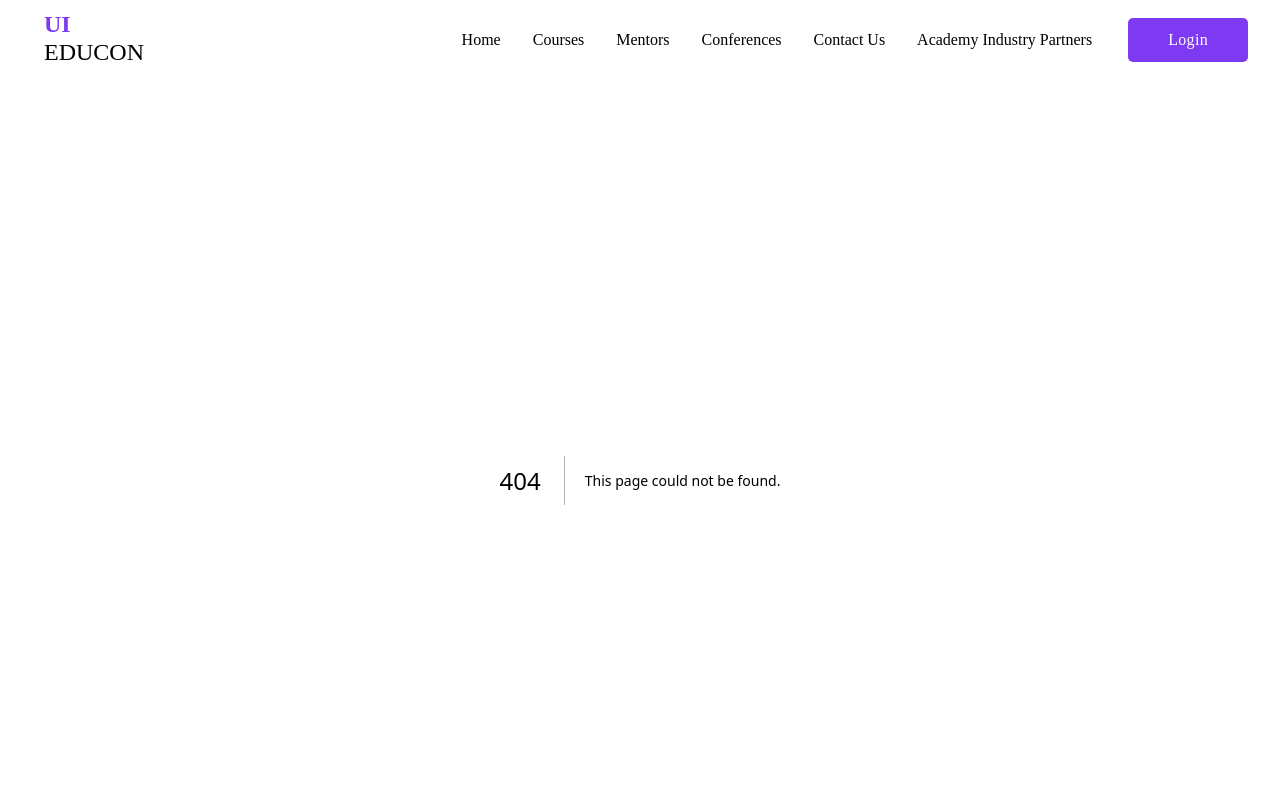
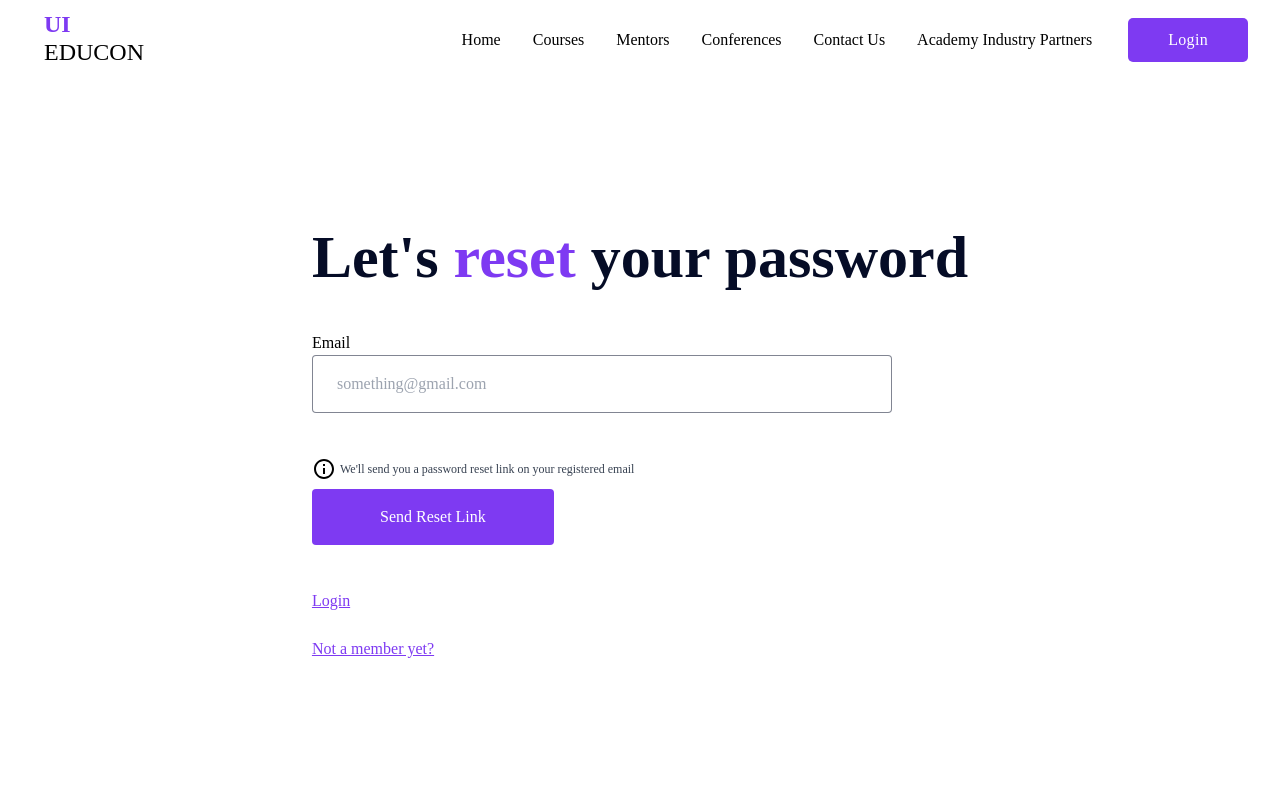
Before and after one commit to ui-educon/uieducon-app, a Next.js app: page /forgot-password in a window 1280 px wide. Before the commit this address had no page. Shown: the top 800 px of the page. Built offline with nearby package versions, Linux system fonts and the light colour scheme; no server answers.

Commit message:
Forgot password implementation

```diff
--- a/package.json
+++ b/package.json
@@ -9,6 +9,10 @@
     "lint": "next lint"
   },
   "dependencies": {
+    "@emotion/react": "^11.11.1",
+    "@emotion/styled": "^11.11.0",
+    "@mui/icons-material": "^5.14.15",
+    "@mui/material": "^5.14.15",
     "@tailwindcss/forms": "^0.5.6",
     "@tailwindcss/typography": "^0.5.10",
     "@types/node": "20.8.8",
@@ -24,6 +28,7 @@
     "react": "18.2.0",
     "react-dom": "18.2.0",
     "react-hook-form": "^7.47.0",
+    "react-hot-toast": "^2.4.1",
     "react-spinners": "^0.13.8",
     "swiper": "9.3.2",
     "tailwindcss": "3.3.3",
--- a/src/pages/_app.tsx
+++ b/src/pages/_app.tsx
@@ -2,11 +2,13 @@ import Layout from "@/components/Layout/Layout";
 import "@/styles/globals.css";
 import type { AppProps } from "next/app";
 import "@/css/globalStyles.css";
+import { Toaster } from 'react-hot-toast'
 
 export default function App({ Component, pageProps }: AppProps) {
   return (
     <Layout>
       <Component {...pageProps} />
+      <Toaster containerClassName="mt-20" />
     </Layout>
   );
 }
--- /dev/null
+++ b/src/pages/forgot-password.tsx
@@ -0,0 +1,18 @@
+import ForgotPasswordIndexContainer from '@/routes/forgot-password/forgot-password-index-container'
+import Head from 'next/head'
+import React from 'react'
+
+type Props = {}
+
+const ForgotPassword = (props: Props) => {
+  return (
+    <>
+      <Head>
+        <title>Forgot Password</title>
+      </Head>
+      <ForgotPasswordIndexContainer />
+    </>
+  )
+}
+
+export default ForgotPassword
--- /dev/null
+++ b/src/routes/forgot-password/forgot-password-index-container.tsx
@@ -0,0 +1,64 @@
+import { TextInput } from '@/components/common/text-input'
+import Link from 'next/link'
+import React from 'react'
+import useForgotPasswordIndexContainer from './use-forgot-password-index-container'
+import Button from '@/components/common/button'
+import InfoOutlinedIcon from '@mui/icons-material/InfoOutlined';
+
+type Props = {}
+
+const ForgotPasswordIndexContainer = (props: Props) => {
+
+  const { control, forgotPasswordClickHandler, buttonLoading } = useForgotPasswordIndexContainer();
+
+  return (
+    <main className='h-[calc(100vh-72px)] flex justify-center items-center common-frame-box'>
+      <div className='space-y-11'>
+        <h1 className='lg:text-6xl xs:text-4xl text-2xl font-bold'>
+          <span className='text-[#050C26]'>Let&#39;s </span>
+          <span className='text-[#7E3AF2]'>reset </span>
+          <span className='text-[#050C26]'>your password</span>
+        </h1>
+
+        <div className='w-[580px]'>
+          <div className='space-y-6'>
+            <TextInput
+              name='email'
+              control={control}
+              label='Email'
+              pattern={{ value: /^[A-Z0-9._%+-]+@[A-Z0-9.-]+\.[A-Z]{2,}$/i, message: "" }}
+              placeholder='something@gmail.com'
+              containerClassName='flex flex-col'
+              errorMessage='Please provide a valid email'
+              inputClassName='py-4 px-6 border border-[#050C2680] rounded-[4px]'
+              type='email'
+              required
+            />
+          </div>
+        </div>
+
+        <div className='space-y-2'>
+          <div className='flex gap-1 items-center'>
+            <InfoOutlinedIcon className='w-4' />
+            <p className='text-gray-700 text-xs'>We&#39;ll send you a password reset link on your registered email</p>
+          </div>
+          <Button
+            loading={buttonLoading}
+            className='w-[242px] py-4 bg-[#7E3AF2] rounded-[4px] text-white'
+            onClick={forgotPasswordClickHandler}
+          >
+            Send Reset Link
+          </Button>
+        </div>
+
+        <div className='flex flex-col gap-6'>
+          <Link href={'/login'} className='text-[#7E3AF2] font-medium w-fit underline'>Login</Link>
+          <Link href={'/register'} className='text-[#7E3AF2] font-medium w-fit underline'>Not a member yet?</Link>
+        </div>
+
+      </div>
+    </main>
+  )
+}
+
+export default ForgotPasswordIndexContainer
--- /dev/null
+++ b/src/routes/forgot-password/use-forgot-password-index-container.ts
@@ -0,0 +1,36 @@
+import { resetPasswordHandler } from '@/utils/auth/ResetPassword';
+import { useRouter } from 'next/router';
+import { useState } from 'react'
+import { useForm } from 'react-hook-form';
+import toast from 'react-hot-toast';
+
+const useForgotPasswordIndexContainer = () => {
+
+  const {
+    control,
+    handleSubmit
+  } = useForm();
+
+  const router = useRouter();
+
+  const [buttonLoading, setButtonLoading] = useState(false);
+
+  const forgotPasswordClickHandler = handleSubmit(async (data: any) => {
+    setButtonLoading(true);
+
+    const res = await resetPasswordHandler(data.email);
+
+    if (res.type === "success") {
+      router.push('/login')
+      toast.success("We've emailed you a reset password link", { duration: 10000 });
+    } else {
+      toast.error(res.message);
+    }
+
+    setButtonLoading(false);
+  })
+
+  return { control, forgotPasswordClickHandler, buttonLoading }
+}
+
+export default useForgotPasswordIndexContainer
--- a/src/routes/register/use-register-index-container.ts
+++ b/src/routes/register/use-register-index-container.ts
@@ -2,6 +2,7 @@ import { userRegistrationHandler } from '@/utils/auth/SignupMethods';
 import { useRouter } from 'next/router';
 import React, { useState } from 'react'
 import { useForm } from 'react-hook-form';
+import toast from 'react-hot-toast';
 
 const useRegisterIndexContainer = () => {
   const {
@@ -23,6 +24,7 @@ const useRegisterIndexContainer = () => {
 
     if (registerRes.type === "success") {
       router.push('/')
+      toast.success("You are sucessfully registered. Please verify your email by clicking on verification link mailed to your registered email address", { duration: 10000 })
     } else {
       setErrorMessage(registerRes.message)
     }
--- a/src/styles/globals.css
+++ b/src/styles/globals.css
@@ -50,6 +50,6 @@ a.active {
   text-decoration: underline;
 }
 
->>>>>>>4aa54dc93396ebd3e3da6cb34f1f82677df20cd7 .uibg {
+.uibg {
   background-color: #7e3af2;
 }
--- a/src/utils/auth/LoginMethods.ts
+++ b/src/utils/auth/LoginMethods.ts
@@ -1,9 +1,5 @@
 import firebaseAuth from "@/firebase.config";
-import { User, sendPasswordResetEmail, signInWithEmailAndPassword } from "firebase/auth";
-
-const resetPasswordHandler = () => {
-  sendPasswordResetEmail(firebaseAuth, "vmbansal2001@gmail.com");
-}
+import { User, signInWithEmailAndPassword } from "firebase/auth";
 
 export type loginResponse = {
   type: "success",
--- /dev/null
+++ b/src/utils/auth/ResetPassword.ts
@@ -0,0 +1,45 @@
+import firebaseAuth from "@/firebase.config";
+import { sendPasswordResetEmail } from "firebase/auth";
+
+export type resetPasswordResponse = {
+  type: "success",
+} | {
+  type: "failure",
+  message: string,
+  errCode?: string
+}
+
+export const resetPasswordHandler = async (email: string) => {
+
+  if (!email) {
+    const res: resetPasswordResponse = {
+      type: "failure",
+      message: "Please provide your email"
+    }
+    return res;
+  }
+
+  try {
+    await sendPasswordResetEmail(firebaseAuth, email);
+    const res: resetPasswordResponse = {
+      type: "success",
+    }
+
+    return res;
+  } catch (error: any) {
+    const errorCode = error.code;
+    let errorMessage = error.message;
+
+    if (errorCode === "auth/invalid-email") {
+      errorMessage = "Invalid Email"
+    }
+
+    const res: resetPasswordResponse = {
+      type: "failure",
+      message: errorMessage,
+      errCode: errorCode
+    }
+    return res;
+  }
+
+}
```
Also changed, not shown: 1 other file (tests, documents, lock files or other folders).
